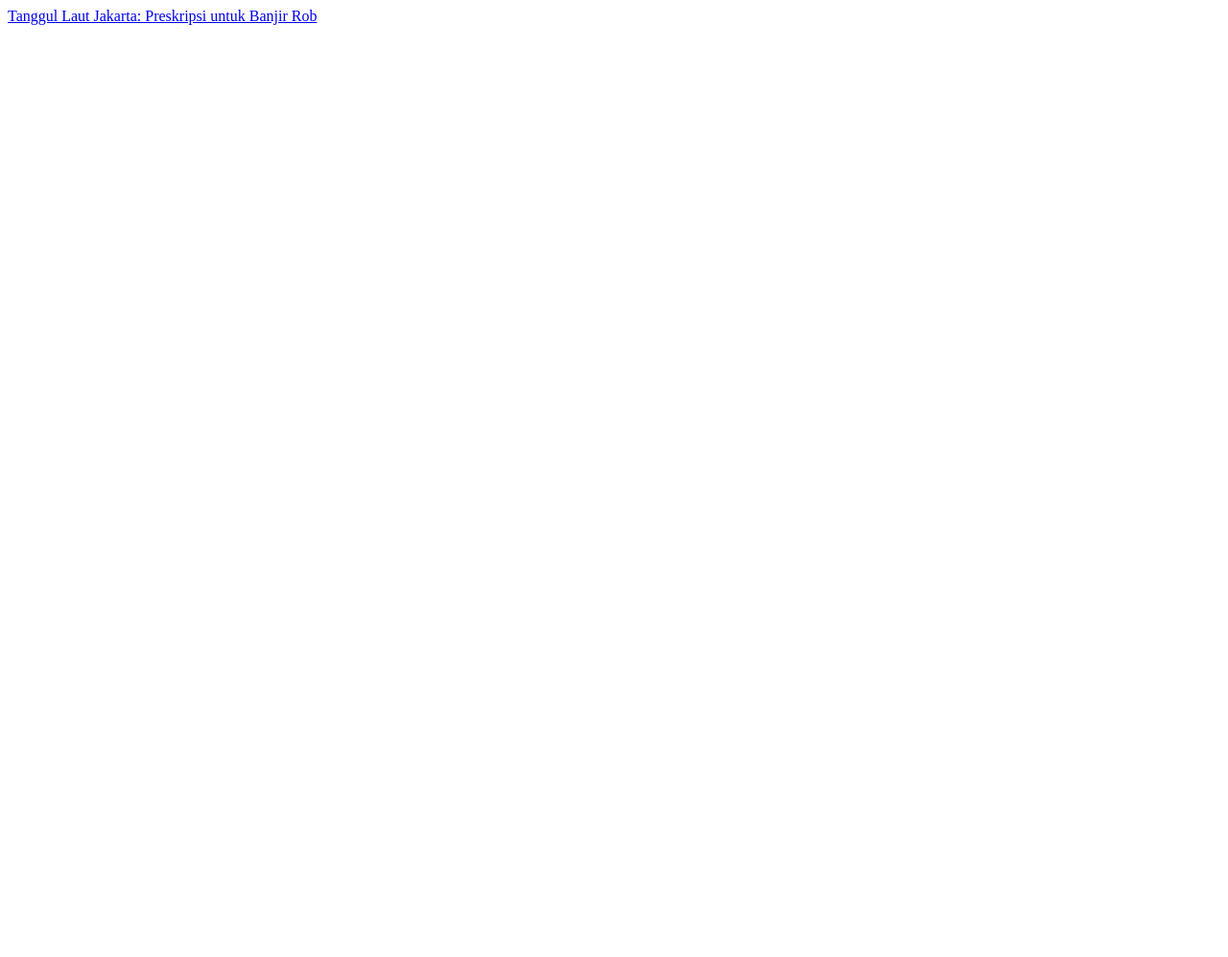
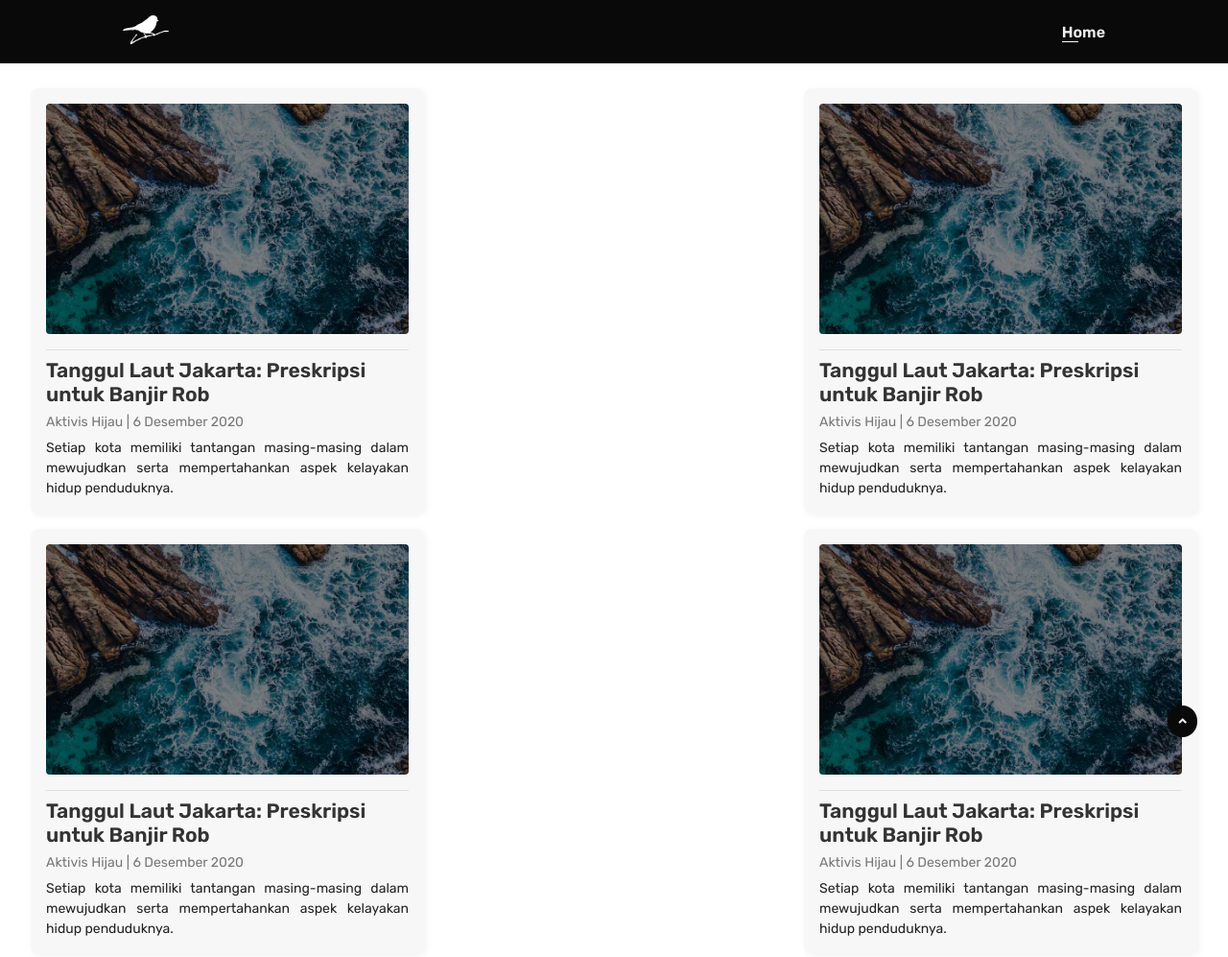
Before and after one commit to chrsomle/aktivishijau, a plain HTML site: page src/archives/index.html in a window 1280 px wide. Shown: the top 997 px of the page at 96% size. Before the commit the page ends 800 px from the top, so only its background shows below. Drawn offline with Linux system fonts and the light colour scheme.

Commit message:
Archives index

```diff
--- a/src/archives/archives.css
+++ b/src/archives/archives.css
@@ -0,0 +1,144 @@
+@import url('https://fonts.googleapis.com/css2?family=Roboto+Slab:wght@500&family=Rubik:ital,wght@0,400;0,600;1,400&display=swap');
+
+* {
+  margin: 0;
+  padding: 0;
+  box-sizing: border-box;
+}
+
+body {
+  font-family: 'Rubik', sans-serif;
+  position: relative;
+  min-height: 100vh;
+}
+
+.latest {
+  padding: 2% 2.5%;
+  display: flex;
+  justify-content: space-between;
+  flex-wrap: wrap;
+  list-style: none;
+}
+
+.latest-item {
+  overflow: hidden;
+  min-width: 260px;
+  max-width: 410px;
+  padding: 1rem;
+  background-color: #f7f7f7;
+  margin-bottom: 1rem;
+  border-radius: 0.5rem;
+  filter: drop-shadow(2px 2px 3px rgba(0, 0, 0, 0.05));
+}
+
+.latest-item a {
+  width: 100%;
+  color: #222;
+  text-decoration: none;
+}
+
+.item-desc {
+  margin-top: 1rem;
+  border-top: 1px solid #dfdfdf;
+  padding-top: 0.5rem;
+  font-size: 14px;
+}
+
+.byline {
+  display: block;
+  margin-top: 0.5rem;
+  color: #777;
+}
+
+.item-desc h2 {
+  color: #333;
+}
+
+.item-desc p {
+  margin-top: 0.5rem;
+  line-height: 1.5;
+  text-align: justify;
+}
+
+.cover {
+  height: 240px;
+  width: 100%;
+  border-radius: 0.25rem;
+  background: var(--url), #222;
+  background-size: cover;
+  background-position: center;
+  background-repeat: no-repeat;
+}
+
+footer {
+  padding: 2rem 10%;
+  color: #afafaf;
+  background-color: #090909;
+}
+
+#scroll-top {
+  border: none;
+  cursor: pointer;
+  z-index: 10;
+}
+
+#scroll-top .fas {
+  position: fixed;
+  right: 2rem;
+  bottom: 2rem;
+  padding: 0.6rem 0.7rem;
+  border-radius: 50%;
+  background-color: #090909;
+  color: #efefef;
+}
+
+header {
+  width: 100%;
+  padding: 1rem 10%;
+  background-color: #090909;
+  color: #efefef;
+}
+
+.nav {
+  display: flex;
+  align-items: center;
+  justify-content: space-between;
+  user-select: none;
+  position: relative;
+}
+.nav-brand img {
+  width: 3rem;
+}
+.nav-links {
+  flex-wrap: wrap;
+  align-items: center;
+  list-style: none;
+}
+.nav-links .link {
+  margin-left: 3rem;
+}
+
+.link {
+  padding: 0.5rem 0;
+  color: #eeeeee;
+  text-decoration: none;
+  font-weight: bold;
+  transition: all 200ms linear;
+  position: relative;
+}
+.link:hover {
+  color: #fbfbfb;
+}
+.link::after {
+  content: '';
+  display: block;
+  position: absolute;
+  left: 0;
+  height: 1px;
+  width: 1.1rem;
+  background-color: #fbfbfb;
+  transition: 200ms;
+}
+.link:hover::after {
+  width: 100%;
+}
--- a/src/archives/index.html
+++ b/src/archives/index.html
@@ -1,15 +1,134 @@
 <!DOCTYPE html>
 <html lang="en">
-
   <head>
     <meta charset="UTF-8" />
     <meta name="viewport" content="width=device-width, initial-scale=1.0" />
     <title>Artikel | Aktivis Hijau</title>
+    <link
+      rel="stylesheet"
+      href="https://use.fontawesome.com/releases/v5.15.1/css/solid.css"
+      integrity="sha384-yo370P8tRI3EbMVcDU+ziwsS/s62yNv3tgdMqDSsRSILohhnOrDNl142Df8wuHA+"
+      crossorigin="anonymous"
+    />
+    <link
+      rel="stylesheet"
+      href="https://use.fontawesome.com/releases/v5.15.1/css/brands.css"
+      integrity="sha384-/feuykTegPRR7MxelAQ+2VUMibQwKyO6okSsWiblZAJhUSTF9QAVR0QLk6YwNURa"
+      crossorigin="anonymous"
+    />
+    <link
+      rel="stylesheet"
+      href="https://use.fontawesome.com/releases/v5.15.1/css/fontawesome.css"
+      integrity="sha384-ijEtygNrZDKunAWYDdV3wAZWvTHSrGhdUfImfngIba35nhQ03lSNgfTJAKaGFjk2"
+      crossorigin="anonymous"
+    />
+    <link rel="stylesheet" href="./archives.css" />
   </head>
 
   <body>
-  <a rel="noopener" rel="noreferrer" class="link" href="./tanggul-laut-jakarta">Tanggul Laut Jakarta: Preskripsi untuk
-    Banjir Rob</a>
+    <header>
+      <div class="nav">
+        <div class="nav-brand">
+          <a rel="noopener" rel="noreferrer" href="/"
+            ><img src="/images/icons/logo.png" alt="Aktivis Hijau Logo" width="12"
+          /></a>
+        </div>
+        <ul class="nav-links">
+          <li><a rel="noopener" rel="noreferrer" class="link" href="/">Home</a></li>
+        </ul>
+      </div>
+    </header>
+
+    <ul class="latest">
+      <li class="latest-item">
+        <a rel="noopener" rel="noreferrer" href="./tanggul-laut-jakarta">
+          <div class="cover" style="--url: url('/archives/tanggul-laut-jakarta/cover.jpg')"></div>
+          <div class="item-desc">
+            <h2>Tanggul Laut Jakarta: Preskripsi untuk Banjir Rob</h2>
+            <span class="byline">Aktivis Hijau | 6 Desember 2020</span>
+            <p>
+              Setiap kota memiliki tantangan masing-masing dalam mewujudkan serta mempertahankan
+              aspek kelayakan hidup penduduknya.
+            </p>
+          </div>
+        </a>
+      </li>
+      <li class="latest-item">
+        <a rel="noopener" rel="noreferrer" href="./tanggul-laut-jakarta">
+          <div class="cover" style="--url: url('/archives/tanggul-laut-jakarta/cover.jpg')"></div>
+          <div class="item-desc">
+            <h2>Tanggul Laut Jakarta: Preskripsi untuk Banjir Rob</h2>
+            <span class="byline">Aktivis Hijau | 6 Desember 2020</span>
+            <p>
+              Setiap kota memiliki tantangan masing-masing dalam mewujudkan serta mempertahankan
+              aspek kelayakan hidup penduduknya.
+            </p>
+          </div>
+        </a>
+      </li>
+      <li class="latest-item">
+        <a rel="noopener" rel="noreferrer" href="./tanggul-laut-jakarta">
+          <div class="cover" style="--url: url('/archives/tanggul-laut-jakarta/cover.jpg')"></div>
+          <div class="item-desc">
+            <h2>Tanggul Laut Jakarta: Preskripsi untuk Banjir Rob</h2>
+            <span class="byline">Aktivis Hijau | 6 Desember 2020</span>
+            <p>
+              Setiap kota memiliki tantangan masing-masing dalam mewujudkan serta mempertahankan
+              aspek kelayakan hidup penduduknya.
+            </p>
+          </div>
+        </a>
+      </li>
+      <li class="latest-item">
+        <a rel="noopener" rel="noreferrer" href="./tanggul-laut-jakarta">
+          <div class="cover" style="--url: url('/archives/tanggul-laut-jakarta/cover.jpg')"></div>
+          <div class="item-desc">
+            <h2>Tanggul Laut Jakarta: Preskripsi untuk Banjir Rob</h2>
+            <span class="byline">Aktivis Hijau | 6 Desember 2020</span>
+            <p>
+              Setiap kota memiliki tantangan masing-masing dalam mewujudkan serta mempertahankan
+              aspek kelayakan hidup penduduknya.
+            </p>
+          </div>
+        </a>
+      </li>
+      <li class="latest-item">
+        <a rel="noopener" rel="noreferrer" href="./tanggul-laut-jakarta">
+          <div class="cover" style="--url: url('/archives/tanggul-laut-jakarta/cover.jpg')"></div>
+          <div class="item-desc">
+            <h2>Tanggul Laut Jakarta: Preskripsi untuk Banjir Rob</h2>
+            <span class="byline">Aktivis Hijau | 6 Desember 2020</span>
+            <p>
+              Setiap kota memiliki tantangan masing-masing dalam mewujudkan serta mempertahankan
+              aspek kelayakan hidup penduduknya.
+            </p>
+          </div>
+        </a>
+      </li>
+      <li class="latest-item">
+        <a rel="noopener" rel="noreferrer" href="./tanggul-laut-jakarta">
+          <div class="cover" style="--url: url('/archives/tanggul-laut-jakarta/cover.jpg')"></div>
+          <div class="item-desc">
+            <h2>Tanggul Laut Jakarta: Preskripsi untuk Banjir Rob</h2>
+            <span class="byline">Aktivis Hijau | 6 Desember 2020</span>
+            <p>
+              Setiap kota memiliki tantangan masing-masing dalam mewujudkan serta mempertahankan
+              aspek kelayakan hidup penduduknya.
+            </p>
+          </div>
+        </a>
+      </li>
+    </ul>
+    <!-- Footer -->
+    <footer class="App-footer">
+      <span>&copy; 2020 Aktivis Hijau. All rights reserved.</span>
+      <button
+        aria-label="Scroll to top"
+        id="scroll-top"
+        onclick="window.scrollTo({top: 0, behavior: 'smooth'})"
+      >
+        <i class="fas fa-angle-up"></i>
+      </button>
+    </footer>
   </body>
-
 </html>
--- a/src/archives/tanggul-laut-jakarta/artikel.css
+++ b/src/archives/tanggul-laut-jakarta/artikel.css
@@ -55,7 +55,7 @@ header {
 }
 
 .byline {
-  color: #afafaf;
+  color: #cfcfcf;
 }
 
 main {
@@ -101,7 +101,7 @@ figcaption {
 .social {
   position: fixed;
   left: 5%;
-  bottom: 20%;
+  bottom: 17%;
   text-align: center;
 }
 
```
Also changed, not shown: src/archives/tanggul-laut-jakarta/index.html (+6 -1 lines). Lines whose indentation alone changed are shown as unchanged.
